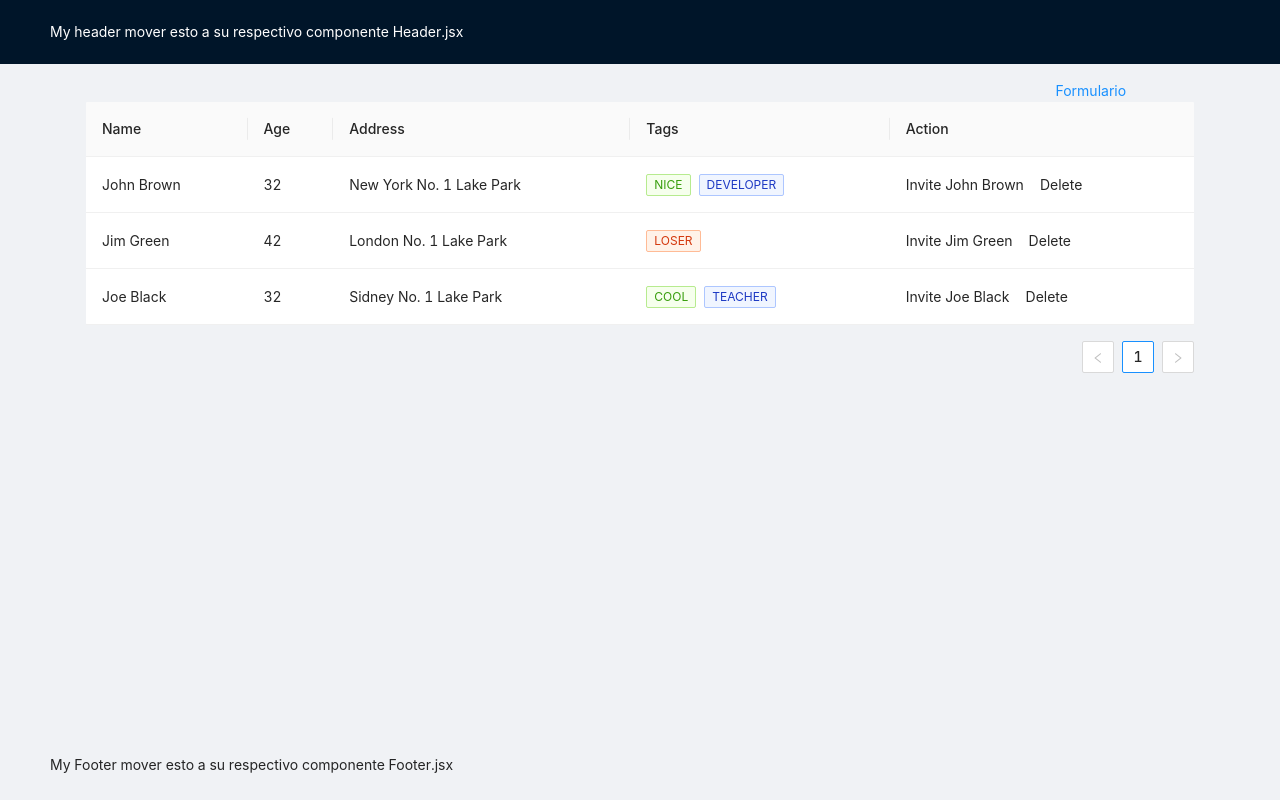
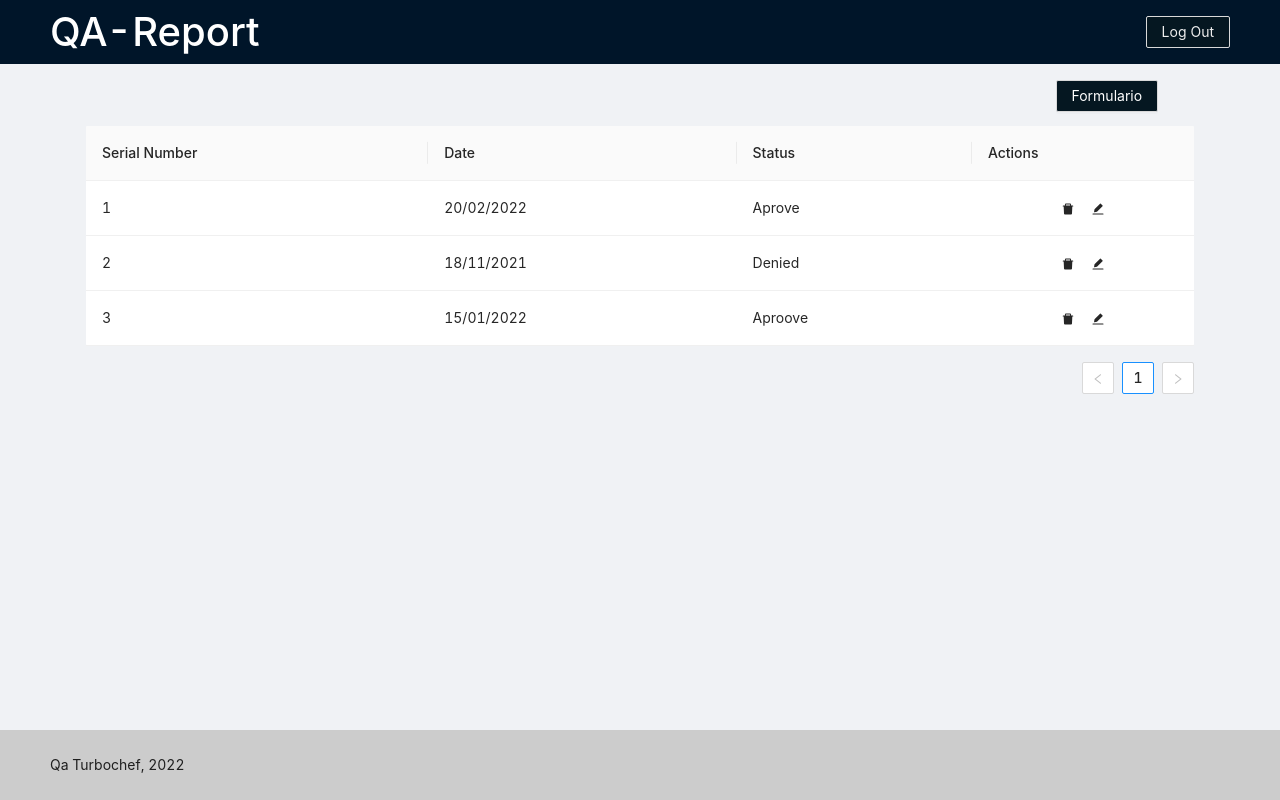
Before and after one commit to joseyon01/qa-report, a React (Vite) app: page / in a window 1280 px wide. Built offline with nearby package versions, Linux system fonts and the light colour scheme.

Commit message:
terminada la pagina con la tabla de datos, comienzo de la pagina del formulario

```diff
--- a/package.json
+++ b/package.json
@@ -10,6 +10,7 @@
     "antd": "^4.18.7",
     "react": "^17.0.2",
     "react-dom": "^17.0.2",
+    "react-icons": "^4.3.1",
     "react-router-dom": "^6.2.1"
   },
   "devDependencies": {
--- a/src/components/dashboard/Dashboard.jsx
+++ b/src/components/dashboard/Dashboard.jsx
@@ -1,53 +1,43 @@
 import React from "react";
 import { Link } from "react-router-dom";
-import { Row, Col, Layout, Table, Tag, Space } from 'antd';
+import { Row, Col, Layout, Table, Tag, Space } from "antd";
+import { AiFillDelete } from "react-icons/ai";
+import { AiFillEdit } from "react-icons/ai";
+import { Button } from "antd";
 
 const { Header, Footer, Content } = Layout;
 
 const columns = [
   {
-    title: 'Name',
-    dataIndex: 'name',
-    key: 'name',
-    render: text => <a>{text}</a>,
+    title: "Serial Number",
+    dataIndex: "serialNumber",
+    key: "serialNumber",
+    render: (text) => <a>{text}</a>,
   },
   {
-    title: 'Age',
-    dataIndex: 'age',
-    key: 'age',
+    title: "Date",
+    dataIndex: "date",
+    key: "date",
   },
   {
-    title: 'Address',
-    dataIndex: 'address',
-    key: 'address',
+    title: "Status",
+    dataIndex: "status",
+    key: "status",
   },
   {
-    title: 'Tags',
-    key: 'tags',
-    dataIndex: 'tags',
-    render: tags => (
-      <>
-        {tags.map(tag => {
-          let color = tag.length > 5 ? 'geekblue' : 'green';
-          if (tag === 'loser') {
-            color = 'volcano';
-          }
-          return (
-            <Tag color={color} key={tag}>
-              {tag.toUpperCase()}
-            </Tag>
-          );
-        })}
-      </>
-    ),
-  },
-  {
-    title: 'Action',
-    key: 'action',
+    title: "Actions",
+    key: "actions",
     render: (text, record) => (
-      <Space size="middle">
-        <a>Invite {record.name}</a>
-        <a>Delete</a>
+      <Space
+        size="middle"
+        style={{ display: "flex", justifyContent: "center" }}
+      >
+        <a>
+          <AiFillDelete />
+        </a>
+        <a>
+          <AiFillEdit />
+        </a>
       </Space>
     ),
   },
@@ -55,50 +45,61 @@ const columns = [
 
 const data = [
   {
-    key: '1',
-    name: 'John Brown',
-    age: 32,
-    address: 'New York No. 1 Lake Park',
-    tags: ['nice', 'developer'],
+    key: "1",
+    serialNumber: "1",
+    date: "20/02/2022",
+    status: "Aprove",
   },
   {
-    key: '2',
-    name: 'Jim Green',
-    age: 42,
-    address: 'London No. 1 Lake Park',
-    tags: ['loser'],
+    key: "2",
+    serialNumber: "2",
+    date: "18/11/2021",
+    status: "Denied",
   },
   {
-    key: '3',
-    name: 'Joe Black',
-    age: 32,
-    address: 'Sidney No. 1 Lake Park',
-    tags: ['cool', 'teacher'],
+    key: "3",
+    serialNumber: "3",
+    date: "15/01/2022",
+    status: "Aproove",
   },
 ];
-
 
 export const Dashboard = () => {
   return (
     <Layout className="app-layout">
-      <Header>
-        <span style={{ color: '#fff' }}>
-         My header mover esto a su respectivo componente Header.jsx
-        </span>
+      <Header
+        style={{
+          display: "flex",
+          justifyContent: "space-between",
+          alignItems: "center",
+        }}
+      >
+        <h1 style={{ color: "#fff", textAlign: "center", margin: "0px" }}>
+          QA-Report
+        </h1>
+        <Button style={{ color: "#eee", backgroundColor: "#051721" }}>
+          Log Out
+        </Button>
       </Header>
       <Content>
         <div className="container">
           <Row justify="end">
             <Col xs={3}>
-              <Link to="register">Formulario</Link>
+              <Button
+                style={{
+                  marginBottom: "1em",
+                  background: "#051721",
+                  color: "#fff",
+                }}
+              >
+                <Link to="register">Formulario</Link>
+              </Button>
             </Col>
           </Row>
           <Table columns={columns} dataSource={data} />
         </div>
       </Content>
-      <Footer>
-        My Footer mover esto a su respectivo componente Footer.jsx
-      </Footer>
+      <Footer style={{ backgroundColor: "#ccc" }}>Qa Turbochef, 2022</Footer>
     </Layout>
   );
 };
--- a/src/components/formtop/FormTop.jsx
+++ b/src/components/formtop/FormTop.jsx
@@ -1,7 +1,45 @@
-import React from "react";
+import React, { useState } from "react";
+import { Form, Input, Button, Radio } from "antd";
+import { DatePicker, Space } from "antd";
+import { Link, Routes, Route } from "react-router-dom";
+import { Select } from "antd";
+const { Option } = Select;
 
 export const FormTop = (props) => {
+  const [form] = Form.useForm();
+  function handleChange(value) {
+    console.log(value);
+  }
   return (
+    <Form>
+      <Form.Item label="Serial Number">
+        <Input
+          onChange={props.onChangeCN}
+          value={props.serial}
+          placeholder="Serial Number"
+          type="text"
+        />
+      </Form.Item>
+      <Form.Item label="Date">
+        <DatePicker onChange={props.onChangeDate} value={props.date} />
+      </Form.Item>
+      <Form.Item label="Name">
+        <Input type="text" placeholder="Name" />
+      </Form.Item>
+      <Select
+        defaultValue="Oven"
+        style={{ width: 120 }}
+        onChange={handleChange}
+      >
+        <Option value="Oven1">Oven1</Option>
+        <Option value="Oven2">Oven2</Option>
+        <Option value="Oven3">Oven3</Option>
+      </Select>
+    </Form>
+  );
+};
+{
+  /*return (
     <>
       <input onChange={props.onChangeCN} value={props.serial} />
       <br />
@@ -10,4 +48,5 @@ export const FormTop = (props) => {
       <input onChange={props.onChangeDate} value={props.date} />
     </>
   );
-};
+};*/
+}
--- a/src/components/oven1/Oven1.jsx
+++ b/src/components/oven1/Oven1.jsx
@@ -3,7 +3,8 @@ import React from "react";
 export const Oven1 = (props) => {
   return (
     <>
-      <div>Oven1 S/n {props.serial}</div>
+      <div>S/n {props.serial}</div>
+      <div>date</div>
     </>
   );
 };
--- a/src/components/register/Register.jsx
+++ b/src/components/register/Register.jsx
@@ -1,33 +1,45 @@
 import React from "react";
 import { render } from "react-dom";
 import { Link, Routes, Route } from "react-router-dom";
+import { Row, Col, Layout, Table, Tag, Space } from "antd";
+import { Button } from "antd";
 import { FormTop } from "../formtop/FormTop";
 import { Oven1 } from "../oven1/Oven1";
 import { Oven2 } from "../oven2/Oven2";
 import { Oven3 } from "../oven3/Oven3";
 
+const { Header, Footer, Content } = Layout;
+
 export const Register = (props) => {
-  const [serial, setSerial] = React.useState("S/N");
+  const [serial, setSerial] = React.useState("");
   const onChange = (event) => {
     setSerial(event.target.value);
   };
   return (
-    <>
+    <Layout>
+      <Header
+        style={{
+          display: "flex",
+          justifyContent: "space-between",
+          alignItems: "center",
+        }}
+      >
+        <h1 style={{ color: "#fff", textAlign: "center", margin: "0px" }}>
+          QA-Report
+        </h1>
+        <Button style={{ color: "#eee", backgroundColor: "#051721" }}>
+          Log Out
+        </Button>
+      </Header>
+      <Content>
         <FormTop onChangeCN={onChange} serial={serial} />
-      <br />
-      <Link to="Oven1">Rendering with 1</Link>
-      <br />
-      <Link to="Oven2">Rendering with 2</Link>
-      <br />
-      <Link to="Oven3">Rendering with 3</Link>
-      <br />
-      <br />
         <Routes>
-        {/*<Route path="Oven1" element={Oven1(props.serial)} />*/}
           <Route path="Oven1" element={<Oven1 serial={serial} />} />
           <Route path="Oven2" element={<Oven2 serial={serial} />} />
           <Route path="Oven3" element={<Oven3 serial={serial} />} />
         </Routes>
-    </>
+      </Content>
+      <Footer style={{ backgroundColor: "#ccc" }}>Qa Turbochef, 2022</Footer>
+    </Layout>
   );
 };
```
Also changed, not shown: src/components/layout/HeaderLayout.jsx (added, +11 -0 lines), src/components/layout/header/Header.jsx (+14 -9 lines), 1 other file (tests, documents, lock files or other folders). Lines whose indentation alone changed are shown as unchanged.
